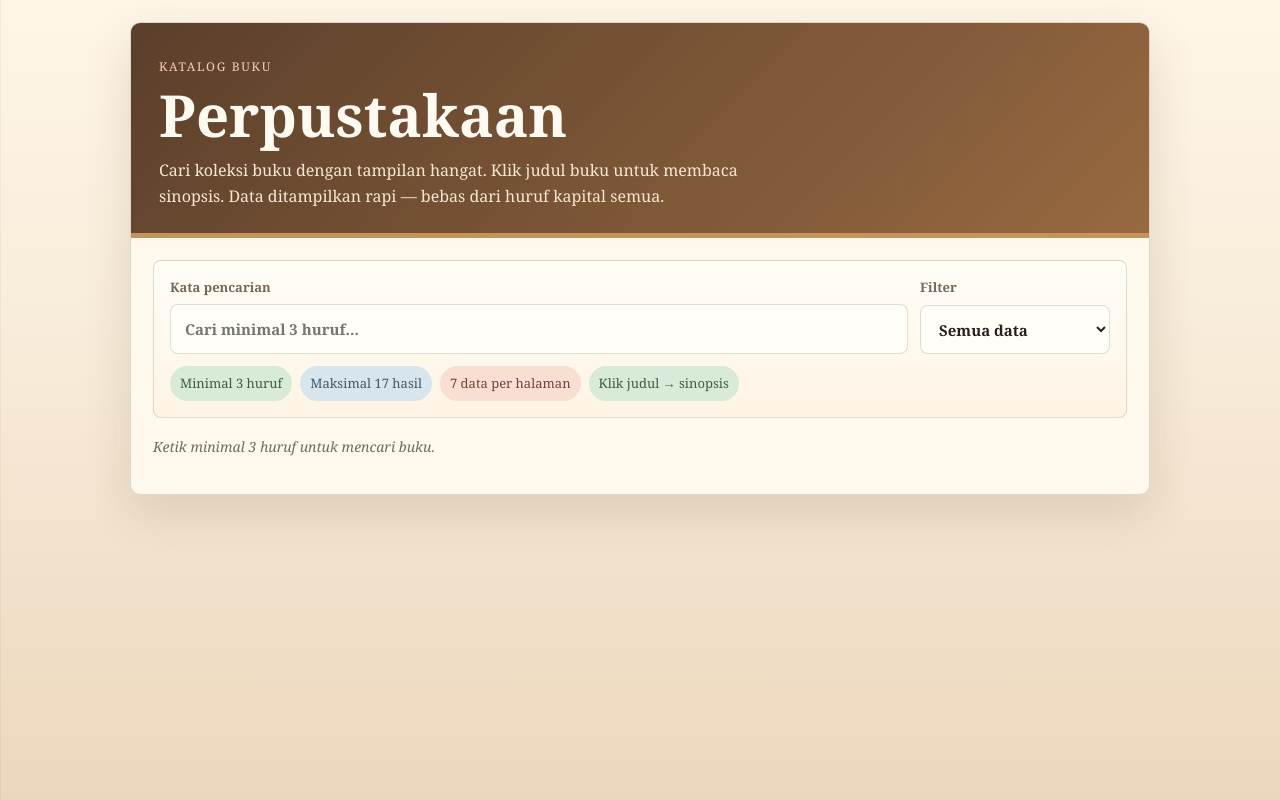
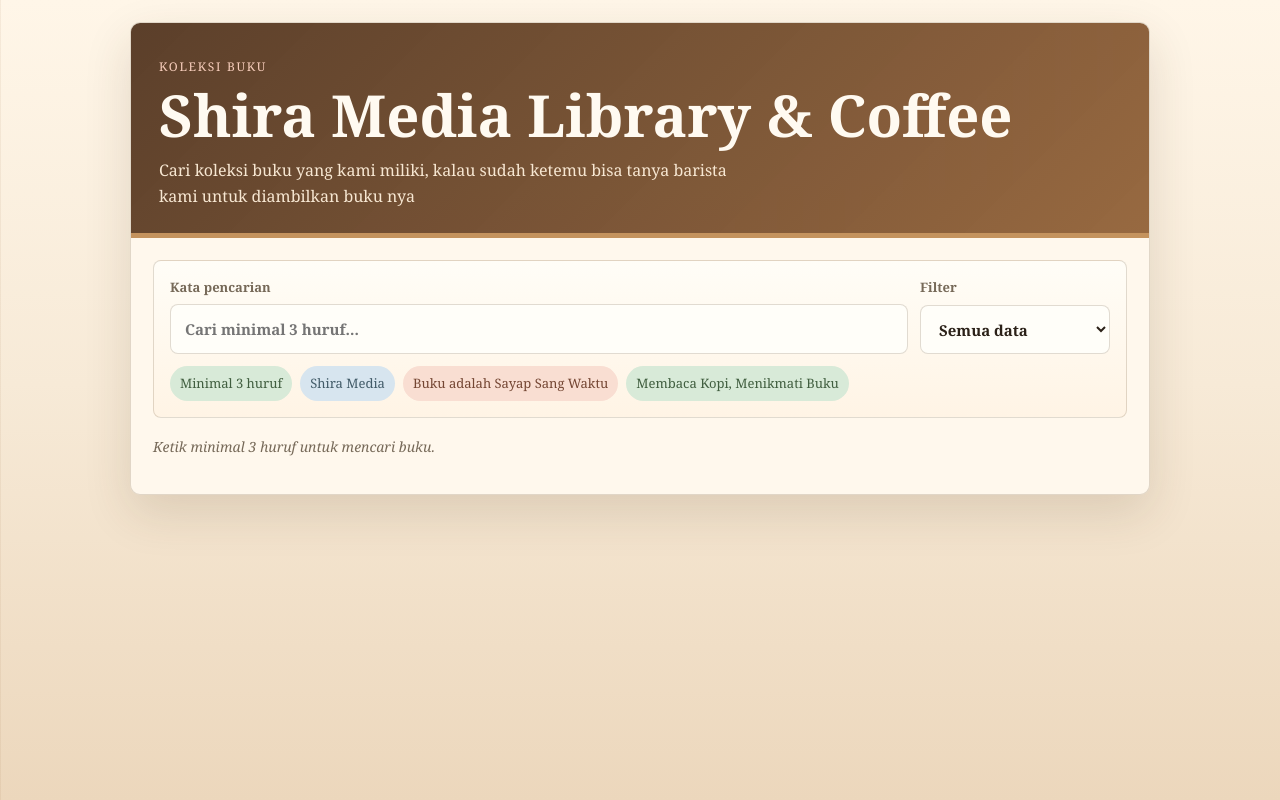
Before and after one commit to isnandshiraco/indexdatabookshilibnco, a website: page index.html in a window 1280 px wide. Drawn offline with Linux system fonts and the light colour scheme.

Commit message:
Update index.html

```diff
--- a/index.html
+++ b/index.html
@@ -591,11 +591,10 @@
     <main class="shell">
         <!-- Hero -->
         <section class="hero">
-            <p class="eyebrow">Katalog Buku</p>
-            <h1>Perpustakaan</h1>
+            <p class="eyebrow">Koleksi Buku</p>
+            <h1>Shira Media Library & Coffee</h1>
             <p class="subtitle">
-                Cari koleksi buku dengan tampilan hangat. Klik judul buku untuk membaca sinopsis.
-                Data ditampilkan rapi — bebas dari huruf kapital semua.
+                Cari koleksi buku yang kami miliki, kalau sudah ketemu bisa tanya barista kami untuk diambilkan buku nya
             </p>
         </section>
 
@@ -623,9 +622,9 @@
                 </div>
                 <div class="hint-row" aria-hidden="true">
                     <span class="tag">Minimal 3 huruf</span>
-                    <span class="tag">Maksimal 17 hasil</span>
-                    <span class="tag">7 data per halaman</span>
-                    <span class="tag">Klik judul → sinopsis</span>
+                    <span class="tag">Shira Media</span>
+                    <span class="tag">Buku adalah Sayap Sang Waktu</span>
+                    <span class="tag">Membaca Kopi, Menikmati Buku</span>
                 </div>
             </div>
 
```
